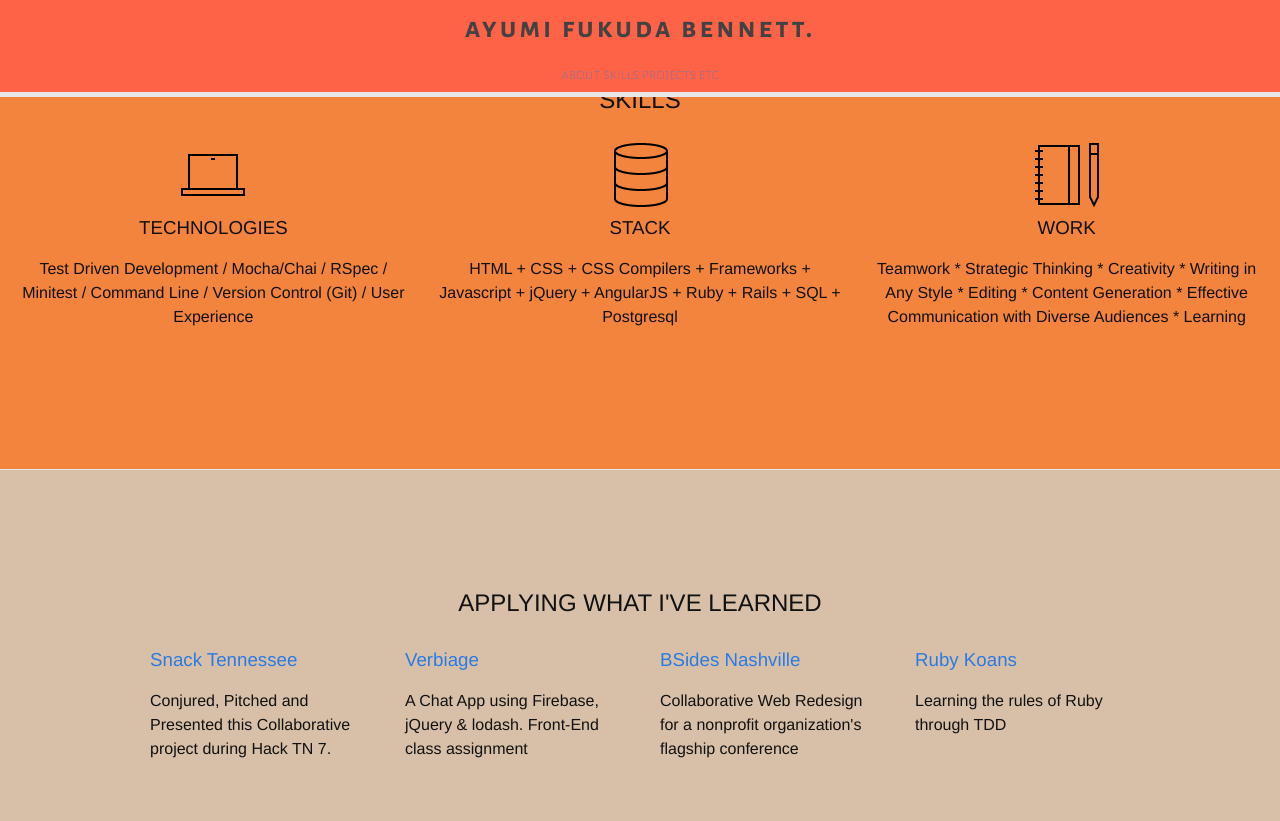
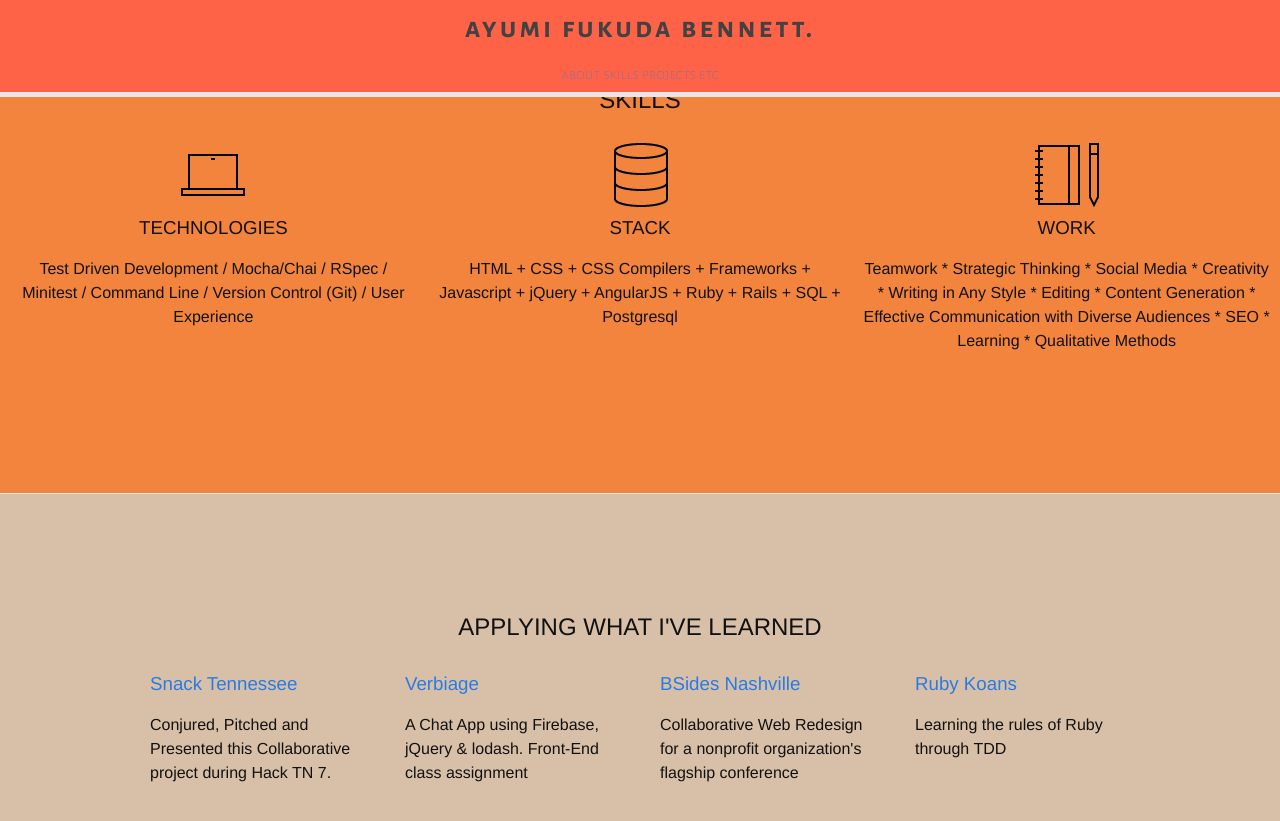
Before and after one commit to ayumi-b/ayumi-b.github.io, a Jekyll site: the page built from index.html, in a window 1280 px wide and 900 px high, scrolled down 1210 px. Shown: the top 821 px of the window. Built offline with Jekyll 4.4.1, drawn with Linux system fonts in a browser that asks for light colours.

Commit message:
adjusted wording in skills

```diff
--- a/_includes/skills.html
+++ b/_includes/skills.html
@@ -17,7 +17,7 @@
       <div class="mediabox" id="work">
         <img src="images/basic_notebook_pencil.png" alt="img03" />
         <h3>WORK</h3>
-        <p>Teamwork * Strategic Thinking *  Creativity * Writing in Any Style *  Editing * Content Generation * Effective Communication with Diverse Audiences * Learning</p>
+        <p>Teamwork * Strategic Thinking * Social Media * Creativity * Writing in Any Style *  Editing * Content Generation * Effective Communication with Diverse Audiences * SEO * Learning * Qualitative Methods</p>
       </div>
     </div>
   </div>
```
